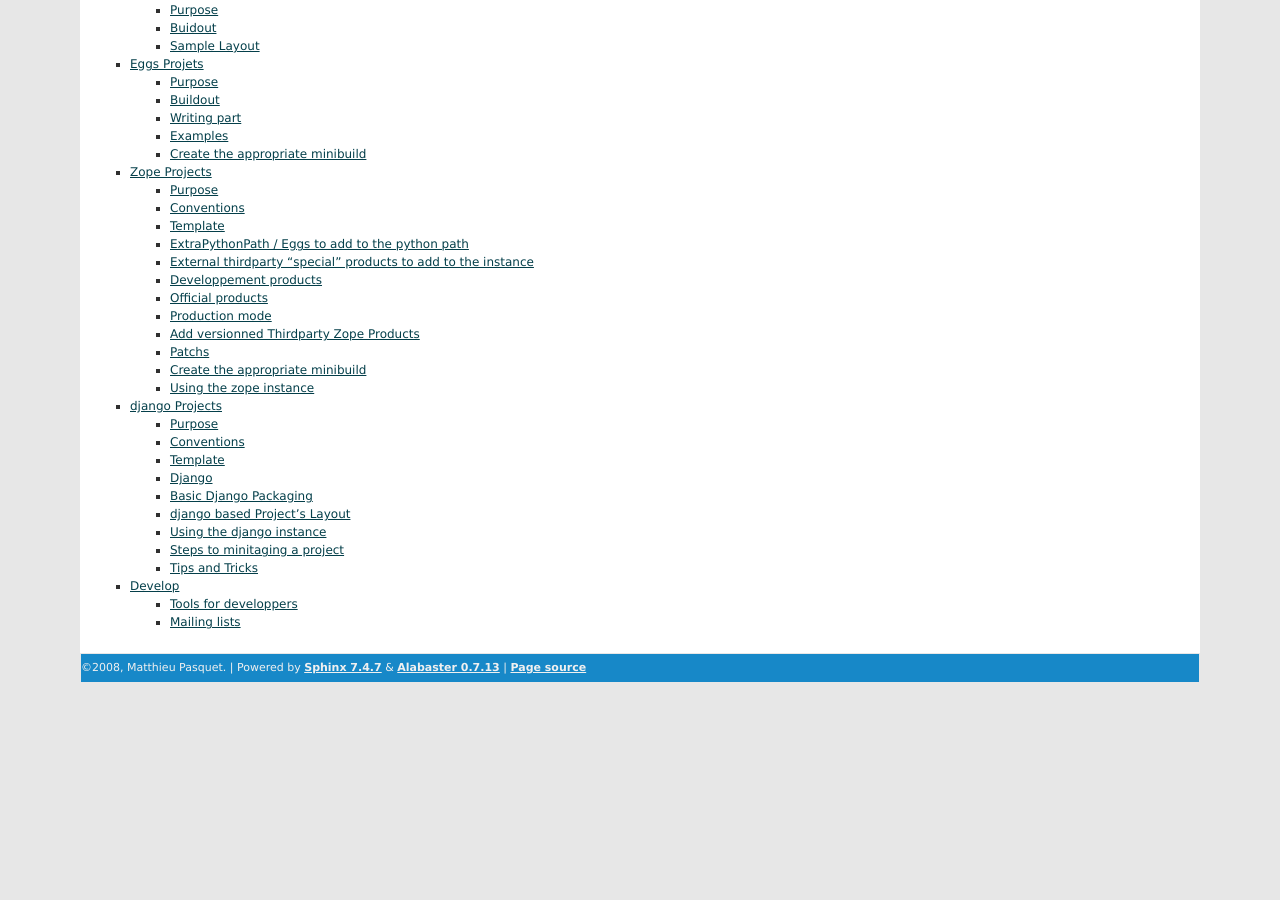
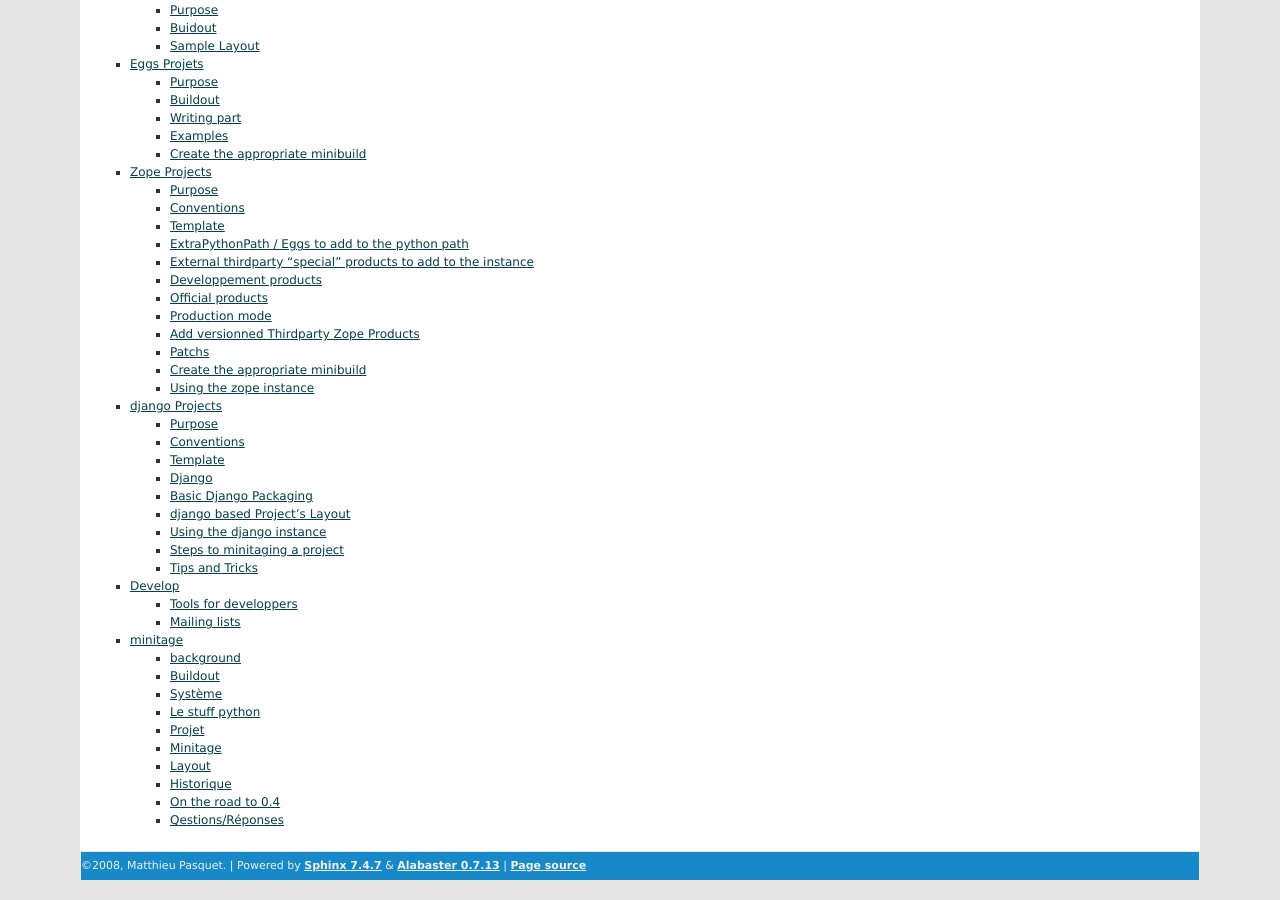
Before and after one commit to minitage/minitage.github.io, a Sphinx documentation site: the page built from source/index.rst, in a window 1280 px wide and 900 px high, scrolled down 807 px. Built offline with Sphinx 7.4.7, drawn with Linux system fonts in a browser that asks for light colours; before the commit the page ends 1509 px from its top, so only the background shows below that; some of the changed lines change nothing that is shown.

Commit message:
add pycon presentation

```diff
--- a/source/index.rst
+++ b/source/index.rst
@@ -19,6 +19,7 @@ Contents:
     zope_project
     django_project
     develop
+    pycon_2008
 
 .. Indices and tables
 .. ==================
--- /dev/null
+++ b/source/pycon_2008.rst
@@ -0,0 +1,86 @@
+=========
+minitage
+=========
+
+
+background
+===========
+Buildout
+========
+
+    - Mauvaise gestion des dépendances.
+    - Inmaintenable quand c'est gros.
+    - Mais qu'est ce que c'est bien.
+
+Système
+=======
+
+    - Isolation du projet.
+    - Gestion de conflit de versions.
+    - Compilation et utilisation en prefixe.
+
+Le stuff python
+===============
+
+    - Eggs/packages python plus ou moins bien packagés.
+    - Flags de compilation spécifiques pour l'isolation.
+    - Mode offline ou meme online sans reposer sur un index.
+
+
+Projet
+======
+
+    - Déploiement identique et reproductible
+    - Multi plateforme
+    - Adaptation d'un profil applicatif à un projet.
+
+        - base pgsql
+        - base ldap
+        - interpréteur python personnalisé
+
+Minitage
+========
+
+    - Meta package manager qui repose sur d'autres systèmes de packaging
+
+        - inspiré des systemes de ports
+        - Gere
+
+          - les dépendances
+          - Les installations
+          - Les dé-installations
+          - les profils
+
+Layout
+======
+    - Layout ou les packages doivent etre installés d'une maniere precise::
+
+        eggs/
+            lxml-666.666/
+        dependencies/
+            python-2.4/
+        zope/
+            myproject
+
+Historique
+==========
+
+    - Faire un truc inspiré des systèmes de ports
+    - Non public jusqu'a la v0.3
+    - Etait tres lié a subversion et en bash.
+
+
+On the road to 0.4
+==================
+
+    - Reécriture en python / eggyfication
+    - Migration a mercurial
+    - Ré ecriture des recettes de base
+    - format des minibuilds bash -> cfg.ini
+    - Implémentation des profils
+
+
+Qestions/Réponses
+=================
+
+    - Allez y !
```
